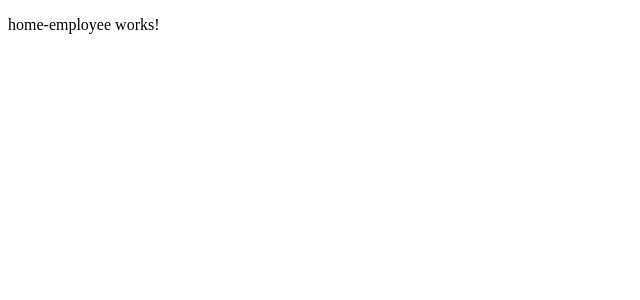
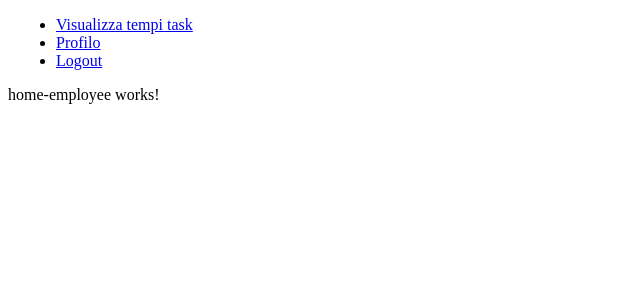
Before and after one commit to douglas-barbosadutra/MIMA, an Angular app in the folder frontend/: page /#/homeEmployee in a window 1280 px wide. Shown: the top 300 px of the page, without its empty margins (0-640 px from the left). Built offline with nearby package versions, Linux system fonts and the light colour scheme.

Commit message:
Creazione menuEmployee

```diff
--- a/frontend/src/app/app.module.ts
+++ b/frontend/src/app/app.module.ts
@@ -19,6 +19,7 @@ import {HomeAdminComponent} from 'src/components/home-admin/home-admin.component
 import {HomeUserComponent} from 'src/components/home-user/home-user.component';
 import {HomeEmployeeComponent} from 'src/components/home-employee/home-employee.component';
 import {MenuUserComponent} from 'src/components/menu-user/menu-user.component';
+import {MenuEmployeeComponent} from 'src/components/menu-employee/menu-employee.component';
 import {InstructionInsertComponent} from 'src/components/instruction-insert/instruction-insert.component';
 import {InstructionShowComponent} from 'src/components/instruction-show/instruction-show.component';
 import {MachineInsertComponent} from 'src/components/machine-insert/machine-insert.component';
@@ -66,6 +67,7 @@ import { TimeShowComponent } from 'src/components/time-show/time-show.component'
     MenuAdminComponent,
     ItemInsertComponent,
     ItemShowComponent,
+    MenuEmployeeComponent,
     TimeShowComponent
   ],
   imports: [
--- a/frontend/src/components/home-employee/home-employee.component.html
+++ b/frontend/src/components/home-employee/home-employee.component.html
@@ -1,3 +1,5 @@
+
+<app-menu-employee></app-menu-employee>
 <p>
   home-employee works!
 </p>
--- a/frontend/src/components/menu-employee/menu-employee.component.html
+++ b/frontend/src/components/menu-employee/menu-employee.component.html
@@ -1,3 +1,21 @@
-<p>
-  menu-employee works!
-</p>
+<body>
+  <ul class="menu">
+      <li>
+        <div>
+        <a href="/#/timeTaskEmployeeShow" class="dropbtn">Visualizza tempi task</a>
+        </div>
+      </li>
+
+      <li>
+        <div class="dropbtn">
+        <a href="/#/updateUser" class="dropbtn">Profilo</a>
+        </div>
+      </li>
+
+      <li>
+        <div class="dropbtn">
+        <a href="/#/login" class="dropbtn">Logout</a>
+        </div>
+      </li>
+  </ul>
+</body>
```
